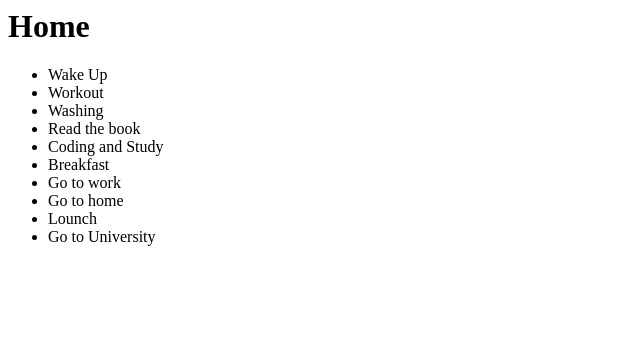
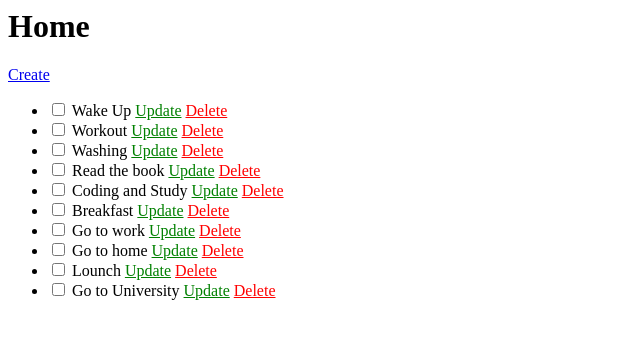
Before and after one commit to whdev36/flask-todo, a Flask app: page / in a window 1280 px wide. Shown: the top 339 px of the page, without its empty margins (0-640 px from the left). Run offline with Flask 3, Linux system fonts and the light colour scheme.

Commit message:
update has been working

```diff
--- a/app/templates/home.html
+++ b/app/templates/home.html
@@ -4,9 +4,13 @@
 
 {% block content %}
     <h1>Home</h1>
+    <a href="{{ url_for('views.create') }}">Create</a>
     <ul>
         {% for task in tasks %}
-            <li>{{ task.task }}</li>
+            <li>
+                <input type="checkbox" name="" id="task-{{ task.id }}">
+                <label for="task-{{ task.id }}">{{ task.task }}</label>&nbsp;<a href="{{ url_for('views.update', id=task.id) }}" style="color: green;">Update</a>&nbsp;<a href="{{ url_for('views.delete', id=task.id) }}" style="color: red;">Delete</a>
+            </li>
         {% endfor %}
     </ul>
 {% endblock %}
--- a/app/templates/update.html
+++ b/app/templates/update.html
@@ -4,4 +4,9 @@
 
 {% block content %}
     <h1>Update</h1>
+    <form method="post">
+        {{ form.hidden_tag() }}
+        {{ form.task.label }}{{ form.task(size=20) }}
+        {{ form.submit() }}
+    </form>
 {% endblock %}
--- a/app/views.py
+++ b/app/views.py
@@ -23,9 +23,15 @@ def create():
         flash('Something went wrong.', 'danger')
     return render_template('create.html', form=form)
 
-@views.route('/update/<id>')
+@views.route('/update/<id>', methods=['GET', 'POST'])
 def update(id):
-    return 'Update'
+    todo = Todo.query.get_or_404(id)
+    form = TaskForm(task=todo.task)
+    if form.validate_on_submit():
+        todo.task = form.task.data
+        db.session.commit()
+        return redirect(url_for('views.home'))
+    return render_template('update.html', form=form)
 
 @views.route('/delete/<id>')
 def delete(id):
```
Also changed, not shown: instance/todo.db.
